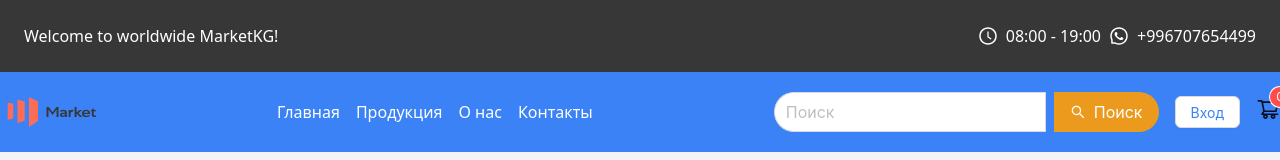
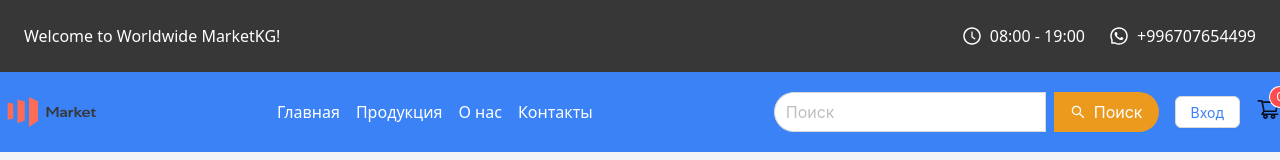
Before and after one commit to Jabryker/Market, a React (Create React App) app: page /about-us in a window 1280 px wide. Shown: the top 160 px of the page. Built offline with nearby package versions, Linux system fonts and the light colour scheme.

Commit message:
stylizing

```diff
--- a/src/components/organisms/SubHeaderOrganism/SubHeaderOrganism.tsx
+++ b/src/components/organisms/SubHeaderOrganism/SubHeaderOrganism.tsx
@@ -3,19 +3,21 @@ import { AiOutlineClockCircle, AiOutlineWhatsApp } from "react-icons/ai";
 
 export const SubHeaderOrganism: FC = () => {
   return (
-    <div className="flex flex-col md:flex-row justify-between items-center bg-[#373737] w-full text-[#fff] p-4 md:p-6">
-      <p className="mb-2 md:mb-0">Welcome to worldwide MarketKG!</p>
+    <div className="bg-[#373737] text-[#fff] p-4 md:p-6">
+      <div className="container mx-auto flex flex-col md:flex-row justify-between items-center">
+        <p className="mb-2 md:mb-0 text-white">Welcome to Worldwide MarketKG!</p>
 
         <div className="flex justify-center md:justify-start items-center mt-2 md:mt-0">
-        <div className="flex items-center">
+          <div className="flex items-center text-white mr-4">
             <AiOutlineClockCircle className="mr-2" size={20} />
             <span className="mr-2">08:00 - 19:00</span>
           </div>
-        <div className="flex items-center">
+          <div className="flex items-center text-white">
             <AiOutlineWhatsApp className="mr-2" size={20} />
             <span>+996707654499</span>
           </div>
         </div>
       </div>
+    </div>
   );
 };
```
Lines whose indentation alone changed are shown as unchanged.
